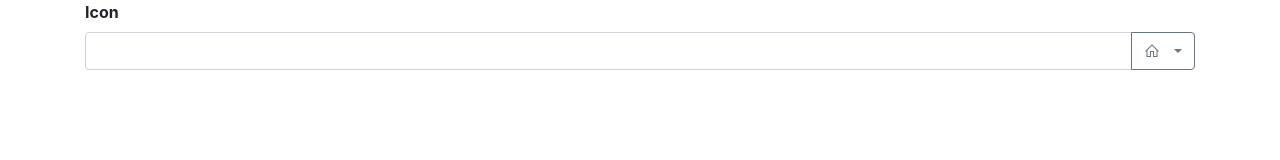
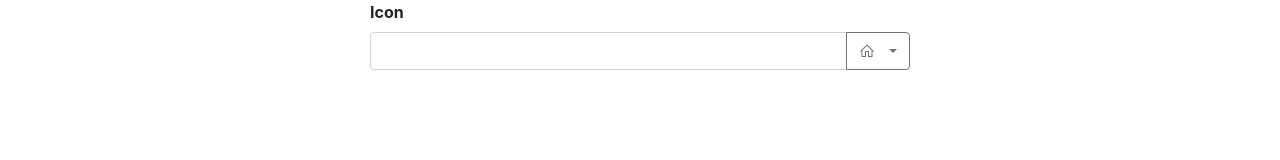
Before and after one commit to kbzaman76/line-awesome-icon-picker, a plain HTML site: page index.html in a window 1280 px wide. Drawn offline with Linux system fonts and the light colour scheme.

Commit message:
customize UI

```diff
--- a/index.html
+++ b/index.html
@@ -8,8 +8,15 @@
 		<link rel="stylesheet" href="assets/css/picker.css">
 	</head>
 	<body>
+		<section class="icon-section">
 			<div class="container">
-			<div class="form-group ">
+				<div class="row justify-content-center">
+					<div class="col-lg-6">
+						<div class="holder">
+							<!-- for use
+							================ start ====================
+							-->
+							<div class="form-group">
 								<label class="form-control-label font-weight-bold">Icon</label>
 								<div class="input-group has_append">
 									<input type="text" class="form-control" name="icon" value="" required>
@@ -19,7 +26,14 @@
 									</div>
 								</div>
 							</div>
+							<!-- for use
+							================ end ====================
+							-->
 						</div>
+					</div>
+				</div>
+			</div>
+		</section>
 	</body>
 
 	<script src="assets/js/jquery-3.5.1.min.js"></script>
```
Lines whose indentation alone changed are shown as unchanged.
